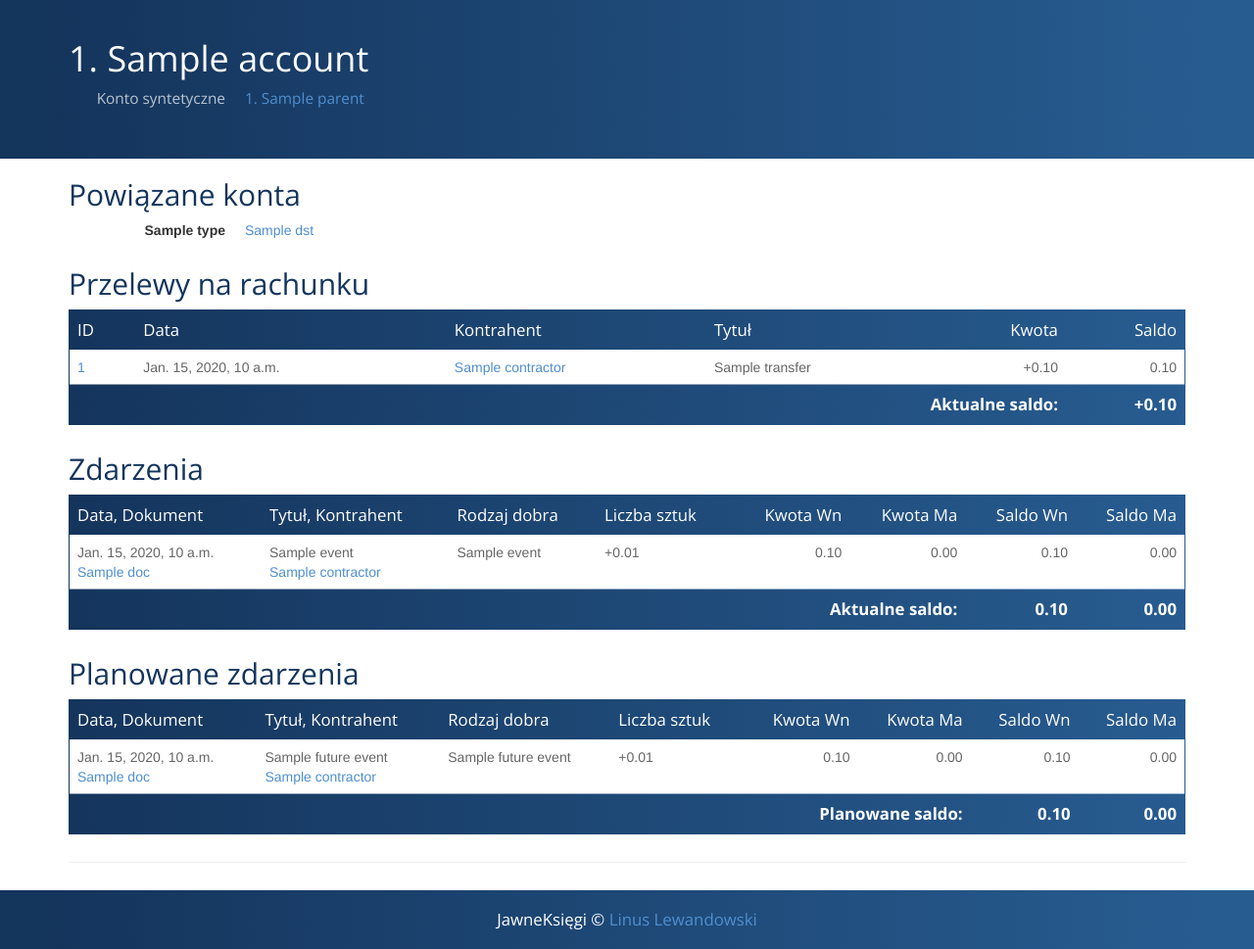
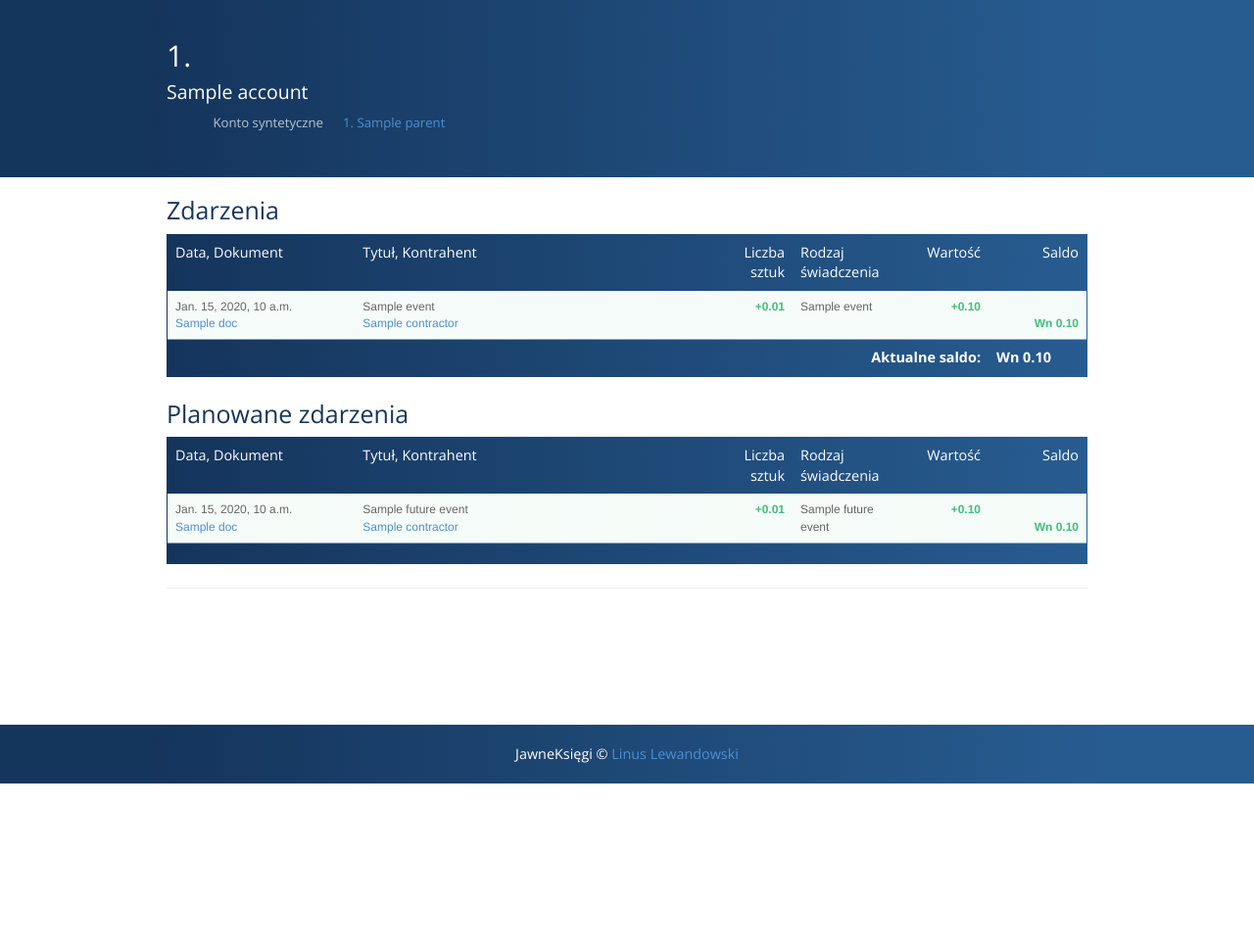
Before and after one commit to LEW21/JawneKsiegi, a Django app: template kw/templates/kw/index.html in a window 1280 px wide. Shown: the whole page at 98% size. After the commit the page ends 800 px from the top, so only its background shows below. Run offline with Django 3.2, Linux system fonts and the light colour scheme; the template is opened without the code that fills it: most values are stand-ins (such as "Sample title", 1, 10 or a date in 2020); some libraries are stand-ins or nearby versions.

Commit message:
Visual improvements.

```diff
--- /dev/null
+++ b/kw/templates/kw/_account_events.html
@@ -0,0 +1,34 @@
+{% load money %}
+
+<div class="unit">
+    <table class="table {% if has_balance %}nomargin{% endif %} tbl-events">
+        <thead>
+            <tr>
+                <th>Data, Dokument</th>
+                <th>Tytuł, Kontrahent</th>
+                <th>Liczba sztuk</th>
+                <th>Rodzaj świadczenia</th>
+                <th>Wartość</th>
+                <th>Saldo</th>
+            </tr>
+        </thead>
+        {% for t in events %}
+            <tr class="{% if account.is_nominal %}nominal{% endif %} {% if t.amount > 0 %}positive{% elif t.amount < 0 %}negative{% endif %}">
+                <td>{{t.date}}<br><a href="{{t.doc.url}}">{{t.doc}}</a></td>
+                <td>{{t.title}}<br><a href="{{t.contractor.url}}">{{t.contractor.pub_name}}</a></td>
+                <td class="{% if t.count > 0 %}positive{% elif t.count < 0 %}negative{% else %}zero{% endif %}">{{t.count|money_sign}}</td>
+                <td>{{t.item_name}}</td>
+                <td class="{% if t.amount > 0 %}positive{% elif t.amount < 0 %}negative{% else %}zero{% endif %}">{{t.amount|money_sign}}</td>
+                <td class="{% if t.balance > 0 %}positive{% elif t.balance < 0 %}negative{% else %}zero{% endif %}"><span>{{t.balance|money_wnma}}</span></td>
+            </tr>
+        {% endfor %}
+        {% if has_balance %}
+        <tfoot>
+            <tr>
+                <td colspan="5"><strong>Aktualne saldo:</strong></td>
+                <td><strong>{{balance|money_wnma}}</strong></td>
+            </tr>
+        </tfoot>
+        {% endif %}
+    </table>
+</div>
--- a/kw/templates/kw/index.html
+++ b/kw/templates/kw/index.html
@@ -6,7 +6,7 @@
 
 {% block top %}
 	{% if account %}
-		<h1>{{account.num_id}}. {{account.pub_name}}</h1>
+		<h1>{{account.num_id}}.<br><small>{{account.pub_name}}</small></h1>
 		<dl class="dl-horizontal" style="overflow: hidden;">
 			{% if account.parent_id %}
 				<dt>Konto syntetyczne</dt>
@@ -74,126 +74,18 @@ for (const row of document.querySelectorAll('.accounts tr')) {
 }
 </script>
 
-{% if account.relations_from.all %}
-<h2>Powiązane konta</h2>
-<dl class="dl-horizontal">
-	{% for r in account.relations_from.all %}
-		<dt>{{r.type|capfirst}}</dt>
-		<dd><a href="{{r.dst.url}}">{{r.dst.pub_name}}</a></dd>
-	{% endfor %}
-</dl>
-{% endif %}
-
-{% if transfers %}
-<h2>Przelewy na rachunku</h2>
-<div class="unit">
-<table class="table nomargin">
-	<thead>
-		<tr>
-			<th>ID</th>
-			<th>Data</th>
-			<th>Kontrahent</th>
-			<th>Tytuł</th>
-			<th style="text-align: right;">Kwota</th>
-			<th style="text-align: right;">Saldo</th>
-		</tr>
-	</thead>
-	{% for t in transfers %}
-		<tr class="{% if t.amount > 0 %}positive{% else %}negative{% endif %}">
-			<td><a href="{{t.issuer.url}}dokumenty/{{t.number_dashed}}">{{t.number}}</a></td>
-			<td style="white-space: nowrap">{{t.date}}</td>
-			<td><a href="{{t.contractor.url}}">{{t.contractor.pub_name}}</a></td>
-			<td>{{t.title}}</td>
-			<td style="text-align: right;">{{t.amount|money_sign}}</td>
-			<td style="text-align: right;">{{t.balance|money}}</td>
-		</tr>
-	{% endfor %}
-	<tfoot>
-		<tr>
-			<td colspan="5" style="text-align: right;"><strong>Aktualne saldo:</strong></td>
-			<td style="text-align: right;"><strong>{{transfers.balance|money_sign}}</strong></td>
-		</tr>
-	</tfoot>
-</table>
-</div>
-{% endif %}
-
 {% if events %}
-<h2>Zdarzenia</h2>
-<div class="unit">
-<table class="table nomargin">
-	<thead>
-		<tr>
-			<th>Data, Dokument</th>
-			<th>Tytuł, Kontrahent</th>
-			<th>Rodzaj dobra</th>
-			<th>Liczba sztuk</th>
-			<th style="text-align: right;">Kwota Wn</th>
-			<th style="text-align: right;">Kwota Ma</th>
-			<th style="text-align: right;">Saldo Wn</th>
-			<th style="text-align: right;">Saldo Ma</th>
-		</tr>
-	</thead>
-	{% for t in events %}
-		<tr class="{% if account.is_nominal %}{% if t.amount < 0 %}positive{% elif t.amount > 0 %}negative{% endif %}{% else %}{% if t.amount > 0 %}positive{% elif t.amount < 0 %}negative{% endif %}{% endif %}">
-			<td>{{t.date}}<br><a href="{{t.doc.url}}">{{t.doc}}</a></td>
-			<td>{{t.title}}<br><a href="{{t.contractor.url}}">{{t.contractor.pub_name}}</a></td>
-			<td>{{t.item_name}}</td>
-			<td>{{t.count|money_sign}}</td>
-			<td style="text-align: right;">{{t.amount|debit}}</td>
-			<td style="text-align: right;">{{t.amount|credit}}</td>
-			<td style="text-align: right;">{{t.balance|debit}}</td>
-			<td style="text-align: right;">{{t.balance|credit}}</td>
-		</tr>
-	{% endfor %}
-	<tfoot>
-		<tr>
-			<td colspan="6" style="text-align: right;"><strong>Aktualne saldo:</strong></td>
-			<td style="text-align: right;"><strong>{{balance|debit}}</strong></td>
-			<td style="text-align: right;"><strong>{{balance|credit}}</strong></td>
-		</tr>
-	</tfoot>
-</table>
-</div>
+	<h2>Zdarzenia</h2>
+	{% with has_balance=True %}
+		{% include "kw/_account_events.html" %}
+	{% endwith %}
 {% endif %}
 
 {% if future_events %}
-<h2>Planowane zdarzenia</h2>
-<div class="unit">
-<table class="table nomargin">
-	<thead>
-		<tr>
-			<th>Data, Dokument</th>
-			<th>Tytuł, Kontrahent</th>
-			<th>Rodzaj dobra</th>
-			<th>Liczba sztuk</th>
-			<th style="text-align: right;">Kwota Wn</th>
-			<th style="text-align: right;">Kwota Ma</th>
-			<th style="text-align: right;">Saldo Wn</th>
-			<th style="text-align: right;">Saldo Ma</th>
-		</tr>
-	</thead>
-	{% for t in future_events %}
-		<tr class="{% if account.is_nominal %}{% if t.amount < 0 %}positive{% elif t.amount > 0 %}negative{% endif %}{% else %}{% if t.amount > 0 %}positive{% elif t.amount < 0 %}negative{% endif %}{% endif %}">
-			<td>{{t.date}}<br><a href="{{t.doc.url}}">{{t.doc}}</a></td>
-			<td>{{t.title}}<br><a href="{{t.contractor.url}}">{{t.contractor.pub_name}}</a></td>
-			<td>{{t.item_name}}</td>
-			<td>{{t.count|money_sign}}</td>
-			<td style="text-align: right;">{{t.amount|debit}}</td>
-			<td style="text-align: right;">{{t.amount|credit}}</td>
-			<td style="text-align: right;">{{t.balance|debit}}</td>
-			<td style="text-align: right;">{{t.balance|credit}}</td>
-		</tr>
-	{% endfor %}
-	<tfoot>
-		<tr>
-			<td colspan="6" style="text-align: right;"><strong>Planowane saldo:</strong></td>
-			<td style="text-align: right;"><strong>{{future_balance|debit}}</strong></td>
-			<td style="text-align: right;"><strong>{{future_balance|credit}}</strong></td>
-		</tr>
-	</tfoot>
-</table>
-</div>
+	<h2>Planowane zdarzenia</h2>
+	{% with events=future_events %}
+		{% include "kw/_account_events.html" %}
+	{% endwith %}
 {% endif %}
 
 {% endblock %}
--- a/kw/templates/kw/style.css
+++ b/kw/templates/kw/style.css
@@ -19,10 +19,32 @@
   --color2ll: hsl(210, 57%, 30%);
 }
 
+body {
+  font-size: 12px;
+}
+
+.container {
+  max-width: 970px !important;
+  width: 100% !important;
+}
+
 h1, h2 {
   font-family: "Open Sans", sans-serif;
   font-weight: 300;
   color: var(--color1); }
+
+h1 {
+  font-size: 3rem;
+}
+
+h2 {
+  font-size: 2.5rem;
+}
+
+h1 small {
+  color: inherit;
+  font-weight: inherit;
+}
 
 .bigbar dt {
   font-weight: normal;
@@ -95,6 +117,10 @@ body {
   .unit .table.nomargin {
     margin-bottom: 0; }
 
+table {
+  table-layout: fixed;
+  overflow-wrap: break-word;
+}
 thead th, tfoot td {
   font-weight: normal;
   font-family: "Open Sans", sans-serif;
@@ -113,66 +139,136 @@ tbody .turnover, tbody .balance {
 tr.zero td, tr.zero a, td.zero {
   color: #bbb;
 }
-tr:not(.nominal):not(.capital) .balance.debit:not(.zero) {
-  color: #40bf80; }
+tr:not(.nominal).positive td, tr.nominal.negative td {
+  background-color: transparent;
+  background-image:
+    linear-gradient(to top, rgba(255, 255, 255, 0), rgba(255, 255, 255, 0) 1px, rgba(64, 191, 128, 0.05) 1px, rgba(64, 191, 128, 0.05)),
+    linear-gradient(to top, rgba(255, 255, 255, 0.5), rgba(255, 255, 255, 0.5) 1px, white 1px, white);
+}
 
-tr:not(.nominal):not(.capital) .balance.credit:not(.zero) {
-  color: #bf4080; }
+tr:not(.nominal).negative td, tr.nominal.positive td {
+  background-color: transparent;
+  background-image:
+    linear-gradient(to top, rgba(255, 255, 255, 0), rgba(255, 255, 255, 0) 1px, rgba(191, 64, 128, 0.05) 1px, rgba(191, 64, 128, 0.05)),
+    linear-gradient(to top, rgba(255, 255, 255, 0.5), rgba(255, 255, 255, 0.5) 1px, white 1px, white);
+}
 
-tr.nominal .balance.credit:not(.zero), tr.capital .balance.credit:not(.zero) {
-  color: #40bf80; }
+tr:not(.nominal) td.positive, tr.nominal td.negative {
+  color: #40bf80;
+  font-weight: bold;
+}
 
-tr.nominal .balance.debit:not(.zero), tr.capital .balance.debit:not(.zero) {
-  color: #bf4080; }
+tr:not(.nominal) td.negative, tr.nominal td.positive {
+  color: #bf4080;
+  font-weight: bold;
+}
 
-.accounts tr > .num-id::before {
+tr:not(.nominal) .balance.debit:not(.zero), tr.nominal .balance.credit:not(.zero) {
+  color: #40bf80;
+  font-weight: bold;
+}
+
+tr:not(.nominal) .balance.credit:not(.zero), tr.nominal .balance.debit:not(.zero) {
+  color: #bf4080;
+  font-weight: bold;
+}
+
+.accounts tr > .num-id > span::before {
   content: "";
   opacity: 0.5;
   width: 20px;
   margin-left: -20px;
-  display: inline-block;
+  font-size: 0.8em;
+  display: block;
+  float: left;
   box-sizing: content-box;
   color: var(--color1); }
 
-.accounts .num-id {
-  width: 250px;
-}
-
-.accounts .money {
-  width: 150px; }
-
-.accounts .money {
-  text-align: right; }
-
-.accounts tbody tr:not(.empty) > .num-id::before {
+.accounts tbody tr:not(.empty) > .num-id > span::before {
   content: "▶"; }
 
-.accounts tbody tr.expanded:not(.empty) > .num-id::before {
+.accounts tbody tr.expanded:not(.empty) > .num-id > span::before {
   content: "▼"; }
 
-.accounts tbody tr > .num-id {
+
+.accounts tbody tr > .num-id > span {
+  display: block;
+}
+.accounts tbody tr > .num-id > span {
   padding-left: 28px; }
 
-.accounts tbody tr.level1 > .num-id {
+.accounts tbody tr.level1 > .num-id > span {
   padding-left: 48px; }
 
-.accounts tbody tr.level2 > .num-id {
+.accounts tbody tr.level2 > .num-id > span {
   padding-left: 68px; }
 
-.accounts tbody tr.level3 > .num-id {
+.accounts tbody tr.level3 > .num-id > span {
   padding-left: 88px; }
 
-.accounts tbody tr.level4 > .num-id {
+.accounts tbody tr.level4 > .num-id > span {
   padding-left: 108px; }
 
-.accounts tbody tr.level5 > .num-id {
+.accounts tbody tr.level5 > .num-id > span {
   padding-left: 128px; }
 
-.accounts tbody tr.level6 > .num-id {
+.accounts tbody tr.level6 > .num-id > span {
   padding-left: 148px; }
 
-.accounts tbody tr.level7 > .num-id {
+.accounts tbody tr.level7 > .num-id > span {
   padding-left: 168px; }
 
-.accounts tbody tr.level8 > .num-id {
+.accounts tbody tr.level8 > .num-id > span {
   padding-left: 188px; }
+
+
+.tbl-events, .tbl-events thead, .tbl-events tbody, .tbl-events tfoot { display: block; width: 100%; }
+
+.tbl-events tr { display: flex; }
+
+.tbl-events tr > * { overflow: hidden; }
+.tbl-events tr > :nth-last-child(6) { flex: 1 0 0; text-align: left; }
+.tbl-events tr > :nth-last-child(5) { flex: 2 0 0; text-align: left; }
+.tbl-events tr > :nth-last-child(4) { flex: 0 0 80px; text-align: right; }
+.tbl-events tr > :nth-last-child(3) { flex: 0 0 100px; text-align: left; }
+.tbl-events tr > :nth-last-child(2) { flex: 0 0 100px; text-align: right; }
+.tbl-events tr > :nth-last-child(1) { flex: 0 0 100px; text-align: right; }
+.tbl-events tr > td:nth-last-child(1) { display: flex; }
+.tbl-events tr > td:nth-last-child(1) > span { flex: 1; align-self: end; }
+
+.tbl-events tfoot tr > :nth-last-child(2) { flex: 1 0 0; text-align: right; }
+
+.tbl-accounts, .tbl-accounts thead, .tbl-accounts tbody, .tbl-accounts tfoot { display: block; width: 100%; }
+
+.tbl-accounts tr { display: flex; }
+
+.tbl-accounts tr > * { overflow: hidden; }
+.tbl-accounts tr > :nth-last-child(6) { flex: 1 1 150px; text-align: left; }
+.tbl-accounts tr > :nth-last-child(5) { flex: 2 1 150px; text-align: left; }
+.tbl-accounts tr > :nth-last-child(4) { flex: 0 0 80px; text-align: right; }
+.tbl-accounts tr > :nth-last-child(3) { flex: 0 0 80px; text-align: right; }
+.tbl-accounts tr > :nth-last-child(2) { flex: 0 0 80px; text-align: right; }
+.tbl-accounts tr > :nth-last-child(1) { flex: 0 0 80px; text-align: right; }
+
+.tbl-accounts tfoot tr > :nth-last-child(3) { flex: 1 0 0; text-align: right; }
+
+.tbl-documents, .tbl-documents thead, .tbl-documents tbody, .tbl-documents tfoot { display: block; width: 100%; }
+
+.tbl-documents tr { display: flex; }
+
+.tbl-documents tr > * { overflow: hidden; }
+.tbl-documents tr > :nth-last-child(2) { flex: 0 0 160px; text-align: right; }
+.tbl-documents tr > :nth-last-child(1) { flex: 1 1 200px; text-align: left; }
+
+.tbl-journal-events, .tbl-journal-events thead, .tbl-journal-events tbody, .tbl-journal-events tfoot { display: block; width: 100%; }
+
+.tbl-journal-events tr { display: flex; }
+
+.tbl-journal-events tr > * { overflow: hidden; }
+.tbl-journal-events tr > :nth-last-child(7) { flex: 0 0 160px; text-align: right; }
+.tbl-journal-events tr > :nth-last-child(6) { flex: 1 1 150px; text-align: left; }
+.tbl-journal-events tr > :nth-last-child(5) { flex: 0 0  60px; text-align: left; }
+.tbl-journal-events tr > :nth-last-child(4) { flex: 0 0  60px; text-align: left; }
+.tbl-journal-events tr > :nth-last-child(3) { flex: 0 0  80px; text-align: right; }
+.tbl-journal-events tr > :nth-last-child(2) { flex: 0 0 100px; text-align: left; }
+.tbl-journal-events tr > :nth-last-child(1) { flex: 0 0  80px; text-align: right; }
--- a/kw/templatetags/money.py
+++ b/kw/templatetags/money.py
@@ -19,6 +19,10 @@ def money_sign(value):
 	return format_amount(value, True)
 
 @register.filter
+def money_wnma(value):
+	return format_amount(value, True).replace('+', 'Wn ').replace('-', 'Ma ')
+
+@register.filter
 def debit(value):
 	return format_amount(value, False) if value > 0 else "0.00"
 
```
Also changed, not shown: kw/models.py (+45 -35 lines), kw/templates/kw/_accounts.html (+7 -7 lines), kw/templates/kw/_documents.html (added, +18 -0 lines), kw/templates/kw/_journal_events.html (added, +28 -0 lines), kw/templates/kw/actor.html (+4 -19 lines), kw/templates/kw/doc.html (+2 -79 lines).
